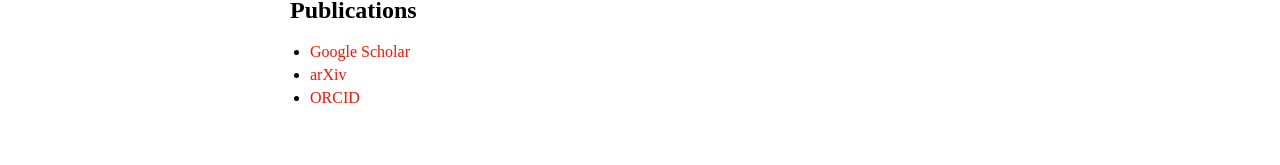
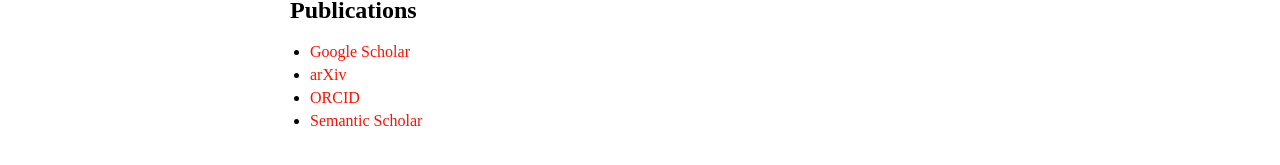
Before and after one commit to ThibautLG/thibautlg.github.io, a Jekyll site: the page built from index.md, in a window 1280 px wide. Shown: the part 357-522 px from the top of the page. Built offline with Jekyll 4.4.1, drawn with Linux system fonts in a browser that asks for light colours; our own code applies the rules of GitHub Pages for plain Markdown files.

Commit message:
Update index.md

```diff
--- a/index.md
+++ b/index.md
@@ -19,3 +19,4 @@ More recently, I have been focusing my work on *barycenter in geodesic spaces*,
 * [Google Scholar](https://scholar.google.fr/citations?user=GhBBcugAAAAJ)
 * [arXiv](https://arxiv.org/search/?searchtype=author&query=Gouic%2C+T+L)
 * [ORCID](https://orcid.org/0000-0001-6983-2794)
+* [Semantic Scholar](https://www.semanticscholar.org/author/Thibaut-Le-Gouic/2270369)
```
